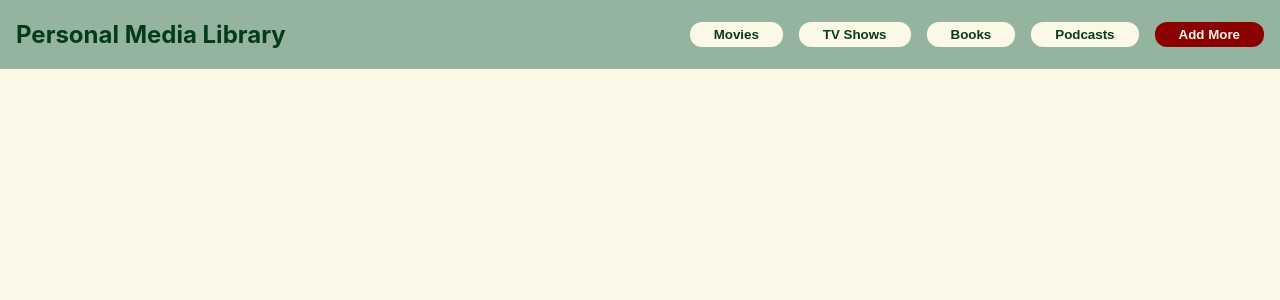
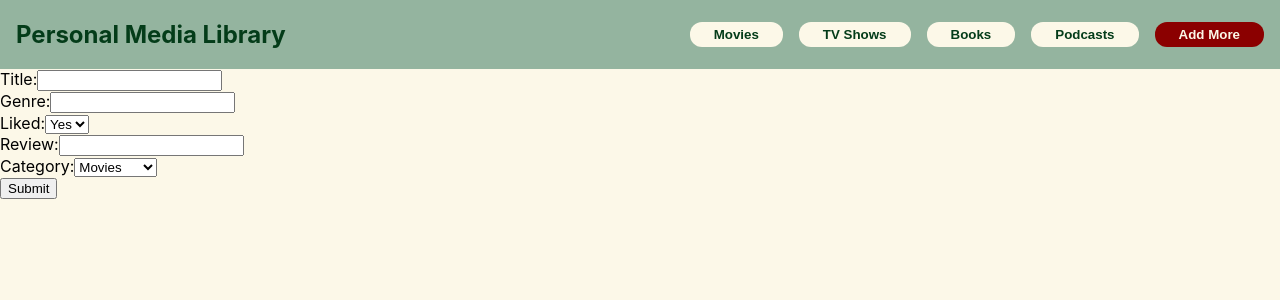
Before and after one commit to adelossantos06/Personal-Media-Library, a React (Create React App) app: page /addForm in a window 1280 px wide. Shown: the top 300 px of the page. Built offline with nearby package versions, Linux system fonts and the light colour scheme.

Commit message:
add form details

```diff
--- a/src/AddForm.js
+++ b/src/AddForm.js
@@ -1,11 +1,41 @@
 import React from 'react'
 import NavBar from './NavBar'
+import "./AddForm.css"
 
 function AddForm() {
     return (
-        <div>
-            <NavBar />
-        </div>
+        <>
+            <div>
+                <NavBar />
+            </div>
+            <form>
+                <label>Title:</label>
+                <input type="text" ></input>
+                <br />
+                <label>Genre:</label>
+                <input type="text" ></input>
+                <br />
+                <label>Liked:</label>
+                <select>
+                    <option value="Yes" >Yes</option>
+                    <option value="No" >No</option>
+                </select>
+                <br />
+                <label>Review:</label>
+                <input type="text" ></input>
+                <br />
+                <label>Category:</label>
+                <select>
+                    <option>Movies</option>
+                    <option>TV Shows</option>
+                    <option>Books</option>
+                    <option>Podcasts</option>
+                </select>
+                <br />
+                <input type="submit" value="Submit"></input>
+
+            </form>
+        </>
     )
 }
 
```
Also changed, not shown: src/AddForm.css (added).
